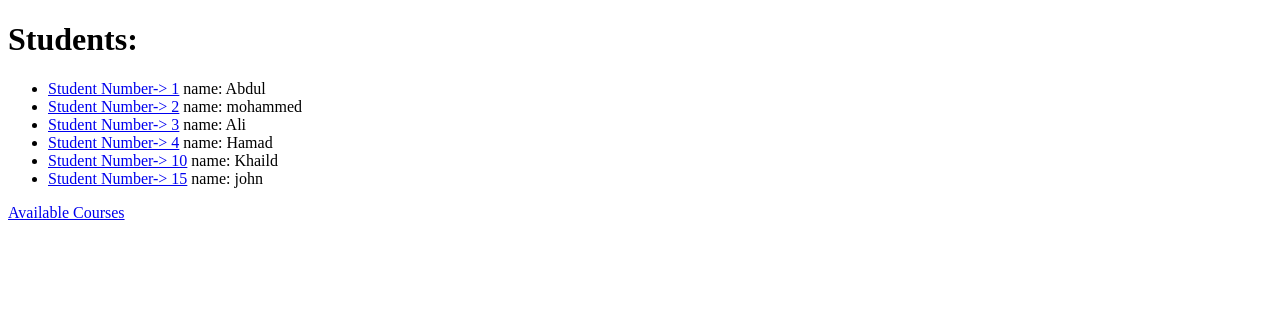
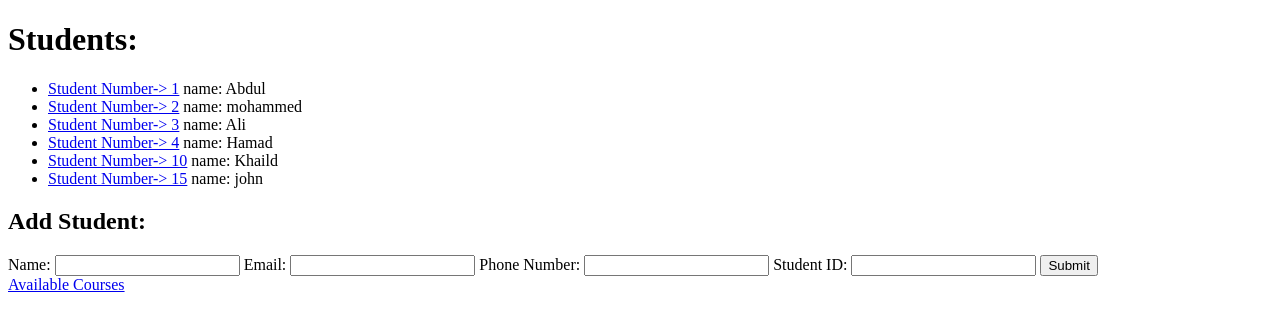
Before and after one commit to Apeto13/Lab_6, a Django app: page /Uni/ in a window 1280 px wide. Shown: the top 331 px of the page. Run offline with Django 4.2, Linux system fonts and the light colour scheme; data comes from the database, SQL or seed files in the repository; both versions use the stored data as it was after the commit.

Commit message:
code fixed and finished

```diff
--- a/lab_6/Uni/templates/Uni/index.html
+++ b/lab_6/Uni/templates/Uni/index.html
@@ -6,5 +6,18 @@
             <li><a href="{% url 'student' student.id %}">Student Number-> {{ student.id }}</a> name: {{ student.name }}</li>
         {% endfor %}
     </ul>
+    <h2>Add Student: </h2>
+    <form action="{% url 'create_student' %}" method="post">
+        {% csrf_token %}
+        <label for="name">Name: </label>
+        <input name="name">
+        <label for="email">Email: </label>
+        <input name="email">
+        <label for="phone_number">Phone Number: </label>
+        <input name="phone_number">
+        <label for="student_ID">Student ID: </label>
+        <input name="student_ID">
+        <input type="submit">
+    </form>
     <a href="{% url 'course' %}">Available Courses</a>
 {% endblock %}
--- a/lab_6/Uni/templates/Uni/student.html
+++ b/lab_6/Uni/templates/Uni/student.html
@@ -16,11 +16,11 @@
         {% endfor %}
     </ul>
     <h2>Add Course</h2>
-    <form action="{% url 'add_course' course.id %}" method="post">
+    <form action="{% url 'add_course' student.id %}" method="post">
         {% csrf_token %}
         <select name="course" id="">
             {% for course in Noncourses %}
-                <option value="{{course.id}}">{{ course }}</option>
+                <option value="{{ course.id }}">{{ course }}</option>
             {% endfor %}
         </select>
         <input type="submit">
--- a/lab_6/Uni/urls.py
+++ b/lab_6/Uni/urls.py
@@ -3,7 +3,9 @@ from . import views
 
 urlpatterns = [
     path('',views.index,name="index"),
+    path('create_student',views.create_student,name="create_student"),
     path('course', views.course, name="course"),
+    path('course/create_course', views.create_course, name="create_course"),
     path('<int:student_id>', views.student, name="student"),
-    path('<int:student_id>/add_course', views.add_course, name="add_course"),
+    path('<int:student_id>/add_course>', views.add_course, name="add_course"),
 ]
--- a/lab_6/Uni/views.py
+++ b/lab_6/Uni/views.py
@@ -25,19 +25,33 @@ def course(request):
         "courses": All_courses
     })
 
-def add_course(request, course_id):
+def add_course(request, student_id):
     if request.method == "POST":
+        student = students.objects.get(pk=student_id)
+        course_id = int(request.POST["course"])
         course = courses.objects.get(pk=course_id)
-        student_id = int(request.POST["student"])
-        student = students.objects.get(pk=student_id)
-        student.courses.add(student)
-        return HttpResponseRedirect(reverse("course",args=(course.id,)))
+        student.courses.add(course)
+        return HttpResponseRedirect(reverse("student",args=(student.id,)))
 
 
+def create_course(request):
+    if request.method == "POST":
+        courseName = request.POST.get("coursesid","")
+        course_Des = request.POST.get("courseDes","")
+        new_course = courses(coursesid=courseName,courseDes=course_Des)
+        new_course.save()
+        return HttpResponseRedirect(reverse("course"))
 
+def view_student(request):
+    return render(request,"Uni/index.html",)
 
-#def details(request):
-#    student = students.object.get(id=students_id)
-#    return render(request, "Uni/details.html",{
-#        "student": student
-#    })
+def create_student(request):
+    if request.method =="POST":
+        name = request.POST.get("name","")
+        email = request.POST.get("email","")
+        phone_num = request.POST.get("phone_number","")
+        id = request.POST.get("student_ID","")
+        new_student = students(name=name,email=email,phone_number=phone_num,student_ID=id)
+        new_student.save()
+        return HttpResponseRedirect(reverse('index'))
+        # HttpResponseRedirect(reverse("signin:index"))
```
Also changed, not shown: lab_6/Uni/admin.py (+11 -2 lines), lab_6/Uni/templates/Uni/course.html (+11 -0 lines), lab_6/db.sqlite3.
